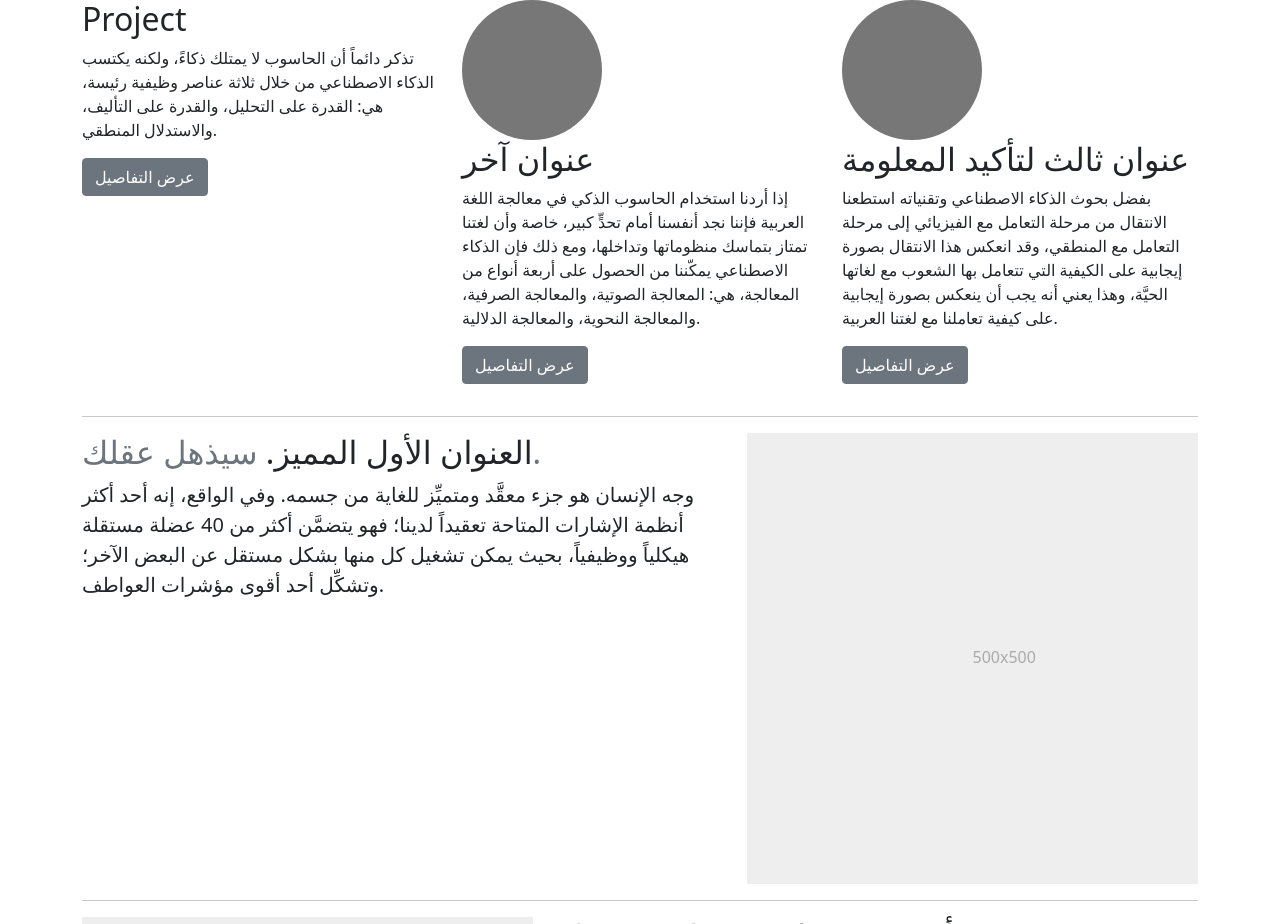
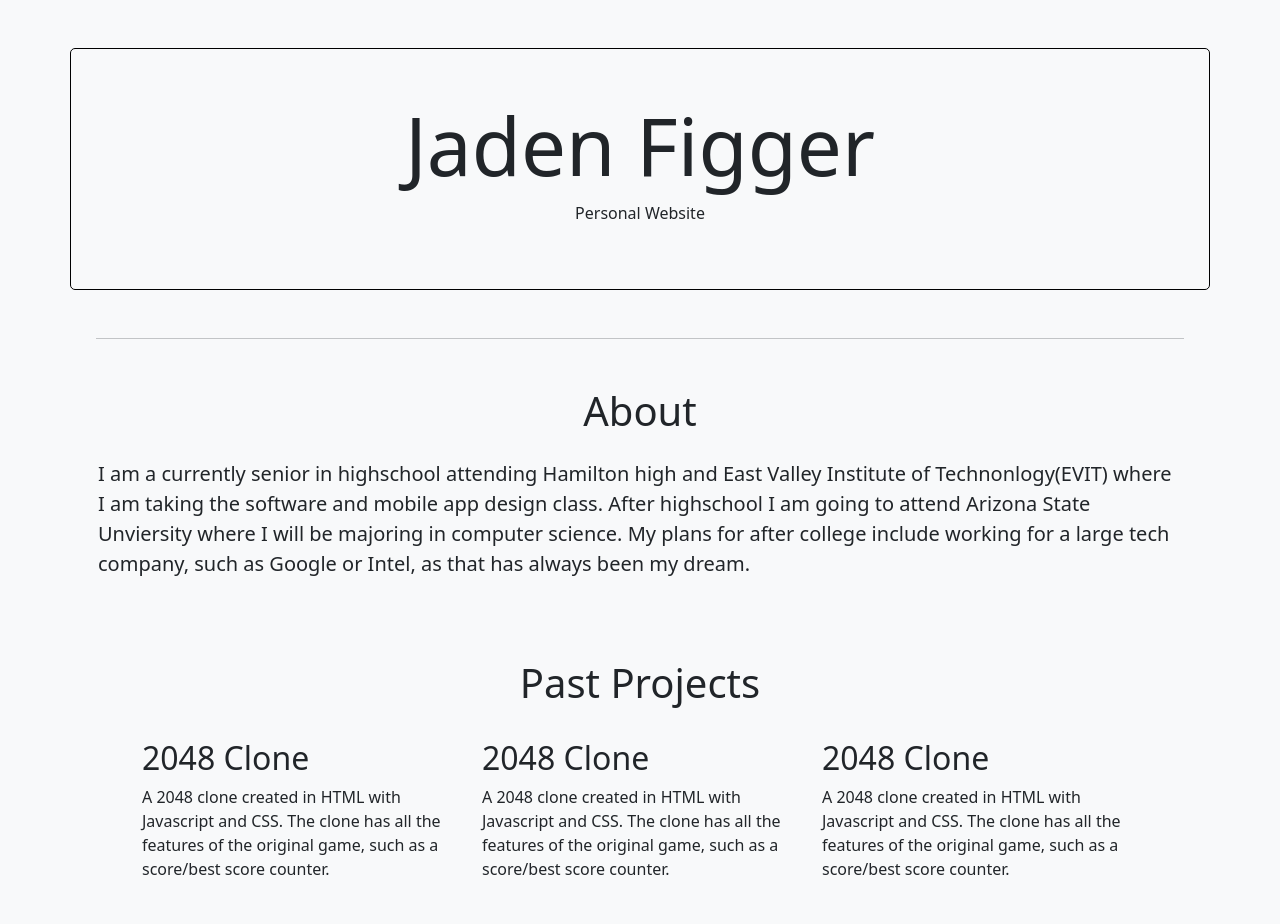
Before and after one commit to jadenfigger/jadenfigger.github.io, a plain HTML site: page index.html in a window 1280 px wide. Shown: the top 924 px of the page. Drawn offline with nearby package versions, Linux system fonts and the light colour scheme.

Commit message:
commit on new-style

```diff
--- a/index.html
+++ b/index.html
@@ -13,28 +13,37 @@
 	<link href="https://cdn.jsdelivr.net/npm/bootstrap@5.0.2/dist/css/bootstrap.min.css" rel="stylesheet" integrity="sha384-EVSTQN3/azprG1Anm3QDgpJLIm9Nao0Yz1ztcQTwFspd3yD65VohhpuuCOmLASjC" crossorigin="anonymous">	<link href="css/style.css" rel="stylesheet">
   </head>
   <body>
-<main>
-	<div class="container marketing">
+<main class="bg-light p-5">
+	<div class="container p-5 text-dark text-center" style="border: 1px solid #000; border-radius: 5px">
+		<h1 class=display-1>Jaden Figger</h1>
+		<p>Personal Website</p>
+	</div>
 
-		<div class="row">
-			<div class="col-lg-4">
-			<h2>Project</h2>
-			<p>تذكر دائماً أن الحاسوب لا يمتلك ذكاءً، ولكنه يكتسب الذكاء الاصطناعي من خلال ثلاثة عناصر وظيفية رئيسة، هي: القدرة على التحليل، والقدرة على التأليف، والاستدلال المنطقي.</p>
-			<p><a class="btn btn-secondary" href="#">عرض التفاصيل</a></p>
+	<hr class="featurette-divider m-5">
+
+	<div class="container">
+		<h1 class="text-center">About</h1>
+		<p class="lead p-3 mr-5">I am a currently senior in highschool attending Hamilton high and East Valley Institute of Technonlogy(EVIT)
+			where I am taking the software and mobile app design class. After highschool I am going to attend Arizona State Unviersity
+			where I will be majoring in computer science. My plans for after college include working for a large tech company, such as
+			Google or Intel, as that has always been my dream.
+		</p>
+	</div>
+
+	<div class="container p-5">
+		<h1 class="text-center">Past Projects</h1>
+		<div class="row p-4">
+			<div class="col-sm-4">
+				<h2>2048 Clone</h2>
+				<p>A 2048 clone created in HTML with Javascript and CSS. The clone has all the features of the original game, such as a score/best score counter.</p>
 			</div>
-			<div class="col-lg-4">
-			<svg class="bd-placeholder-img rounded-circle" width="140" height="140" xmlns="http://www.w3.org/2000/svg" role="img" aria-label="Placeholder: 140x140" preserveAspectRatio="xMidYMid slice" focusable="false"><title>Placeholder</title><rect width="100%" height="100%" fill="#777"/><text x="50%" y="50%" fill="#777" dy=".3em">140x140</text></svg>
-
-			<h2>عنوان آخر</h2>
-			<p>إذا أردنا استخدام الحاسوب الذكي في معالجة اللغة العربية فإننا نجد أنفسنا أمام تحدٍّ كبير، خاصة وأن لغتنا تمتاز بتماسك منظوماتها وتداخلها، ومع ذلك فإن الذكاء الاصطناعي يمكّننا من الحصول على أربعة أنواع من المعالجة، هي: المعالجة الصوتية، والمعالجة الصرفية، والمعالجة النحوية، والمعالجة الدلالية.</p>
-			<p><a class="btn btn-secondary" href="#">عرض التفاصيل</a></p>
+			<div class="col-sm-4">
+				<h2>2048 Clone</h2>
+				<p>A 2048 clone created in HTML with Javascript and CSS. The clone has all the features of the original game, such as a score/best score counter.</p>
 			</div>
-			<div class="col-lg-4">
-			<svg class="bd-placeholder-img rounded-circle" width="140" height="140" xmlns="http://www.w3.org/2000/svg" role="img" aria-label="Placeholder: 140x140" preserveAspectRatio="xMidYMid slice" focusable="false"><title>Placeholder</title><rect width="100%" height="100%" fill="#777"/><text x="50%" y="50%" fill="#777" dy=".3em">140x140</text></svg>
-
-			<h2>عنوان ثالث لتأكيد المعلومة</h2>
-			<p>بفضل بحوث الذكاء الاصطناعي وتقنياته استطعنا الانتقال من مرحلة التعامل مع الفيزيائي إلى مرحلة التعامل مع المنطقي، وقد انعكس هذا الانتقال بصورة إيجابية على الكيفية التي تتعامل بها الشعوب مع لغاتها الحيَّة، وهذا يعني أنه يجب أن ينعكس بصورة إيجابية على كيفية تعاملنا مع لغتنا العربية.</p>
-			<p><a class="btn btn-secondary" href="#">عرض التفاصيل</a></p>
+			<div class="col-sm-4">
+				<h2>2048 Clone</h2>
+				<p>A 2048 clone created in HTML with Javascript and CSS. The clone has all the features of the original game, such as a score/best score counter.</p>
 			</div>
 		</div>
 
```
